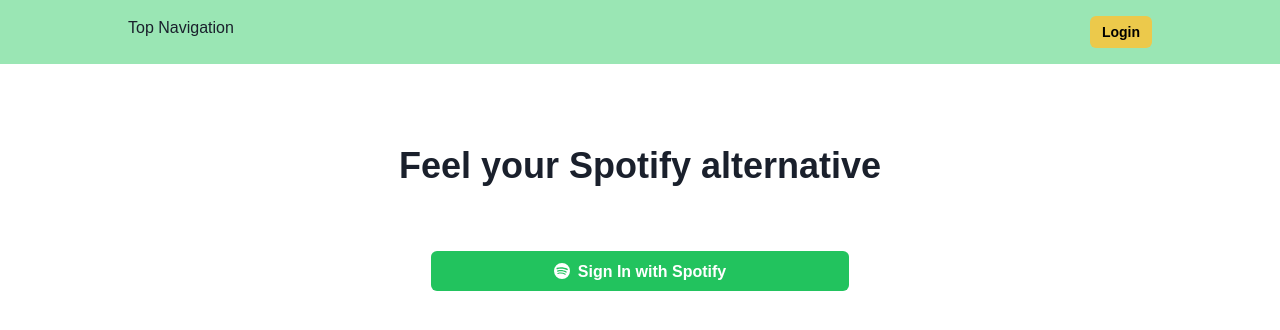
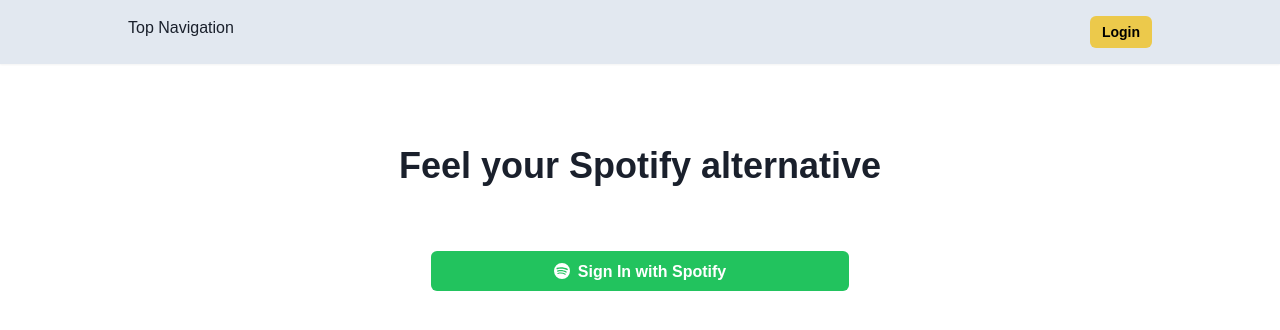
Before and after one commit to kalwabed/topspot, a Next.js app: page /login in a window 1280 px wide. Shown: the top 330 px of the page. Built offline with nearby package versions, Linux system fonts and the light colour scheme; no server answers.

Commit message:
chore: change top navigation bg color

```diff
--- a/src/components/layout/top-navigation.tsx
+++ b/src/components/layout/top-navigation.tsx
@@ -8,7 +8,7 @@
   const { data: session } = useSession()
 
   return (
-    <Box w="full" bgColor="green.200" p={4}>
+    <Box w="full" bgColor="gray.200" shadow="sm" p={4}>
       <Container maxW="container.lg" mx="auto" p={0}>
         <Flex justify="space-between">
           <Text>Top Navigation</Text>
```
